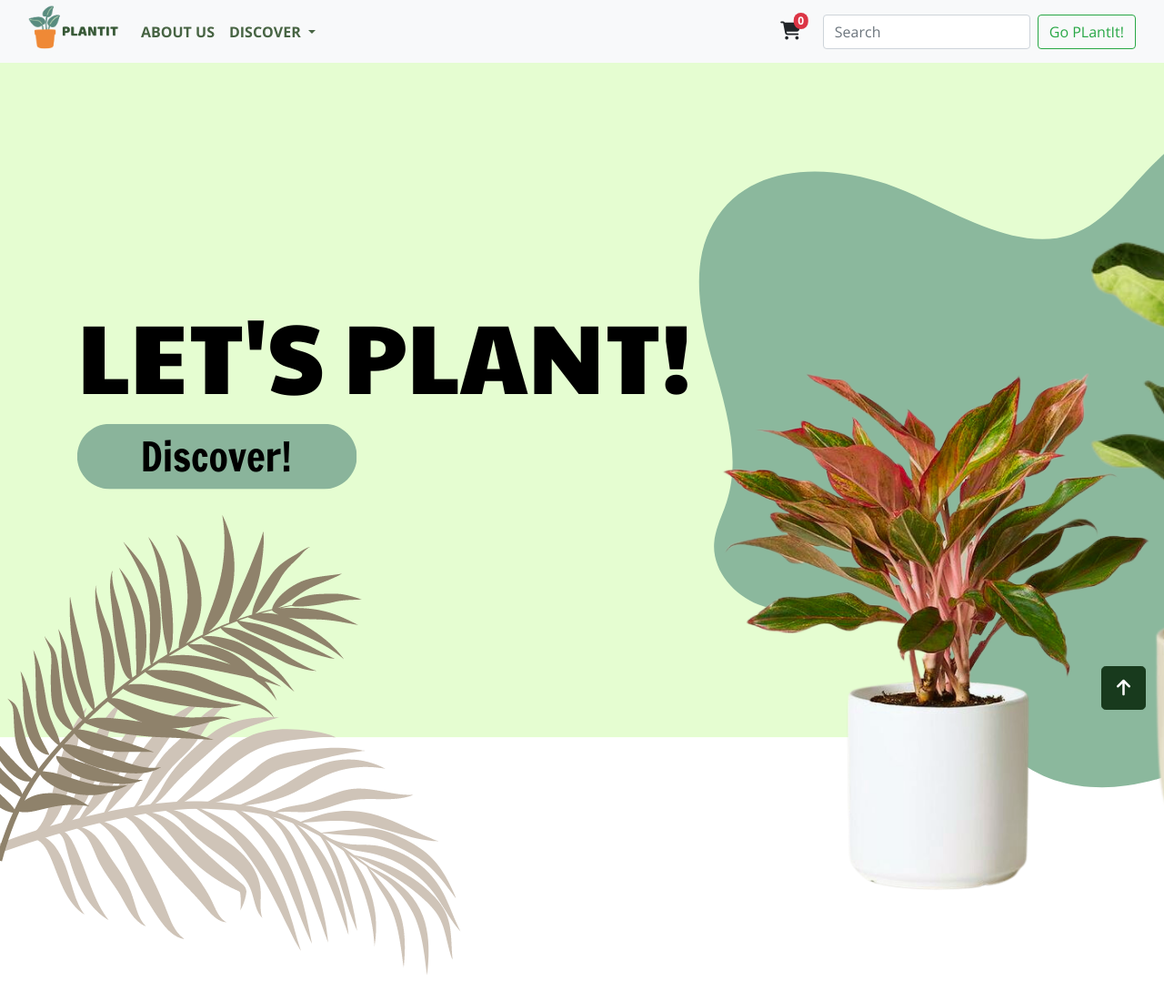
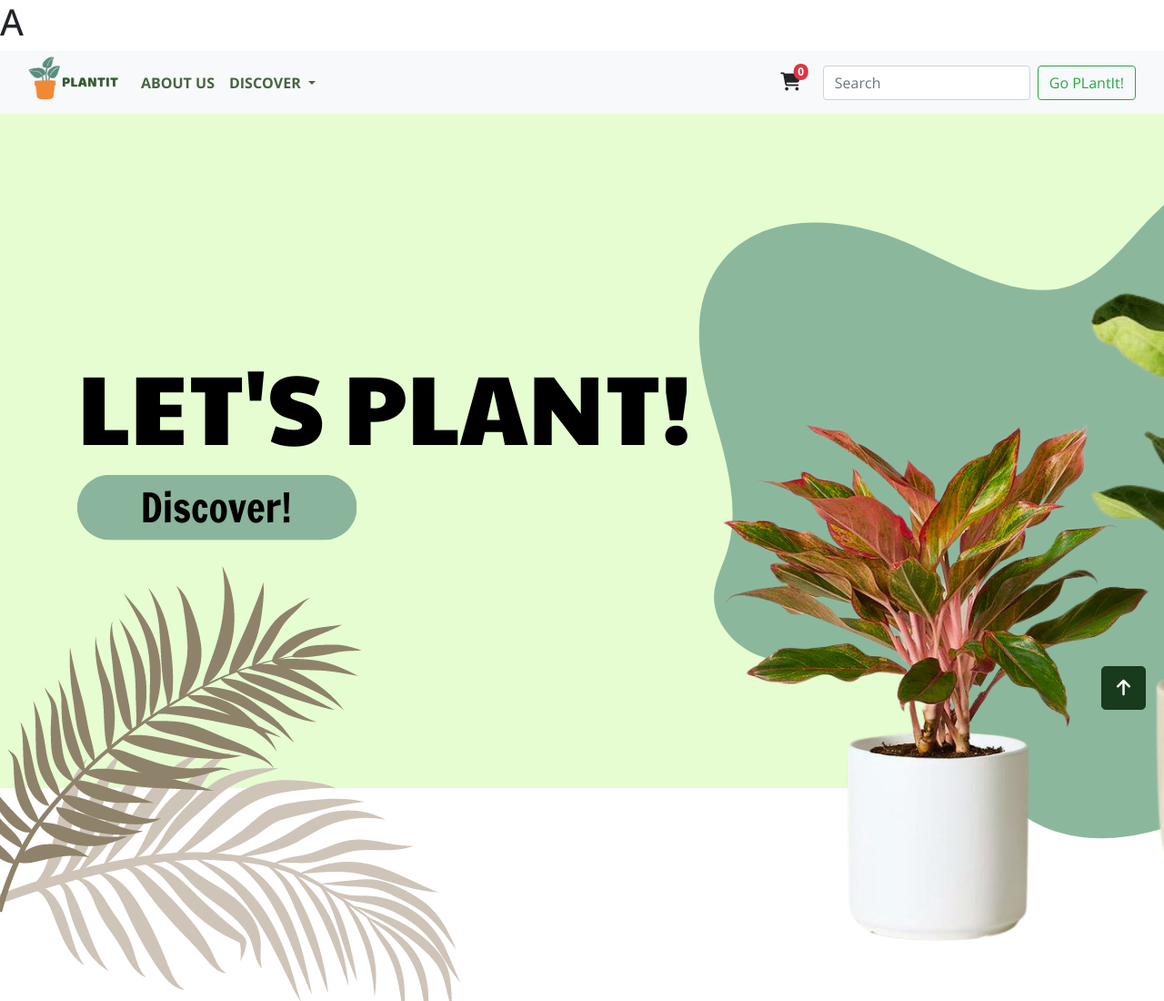
Before and after one commit to KhueNguyen1701/The-PlantIt-Project, a plain HTML site: page index.html in a window 1280 px wide. Shown: the top 1100 px of the page at 91% size. Drawn offline with nearby package versions, Linux system fonts and the light colour scheme; some packages are replaced by stand-ins of ours; no server answers; a script that the page names is missing.

Commit message:
Lá15-06-23

```diff
--- a/index.html
+++ b/index.html
@@ -25,6 +25,7 @@
 </head>
 
 <body>
+    <h1>A</h1>
     <!-- NavBar -->
     <nav class="navbar sticky-top navbar-expand-lg bg-body-tertiary">
         <div class="container-fluid">
```
